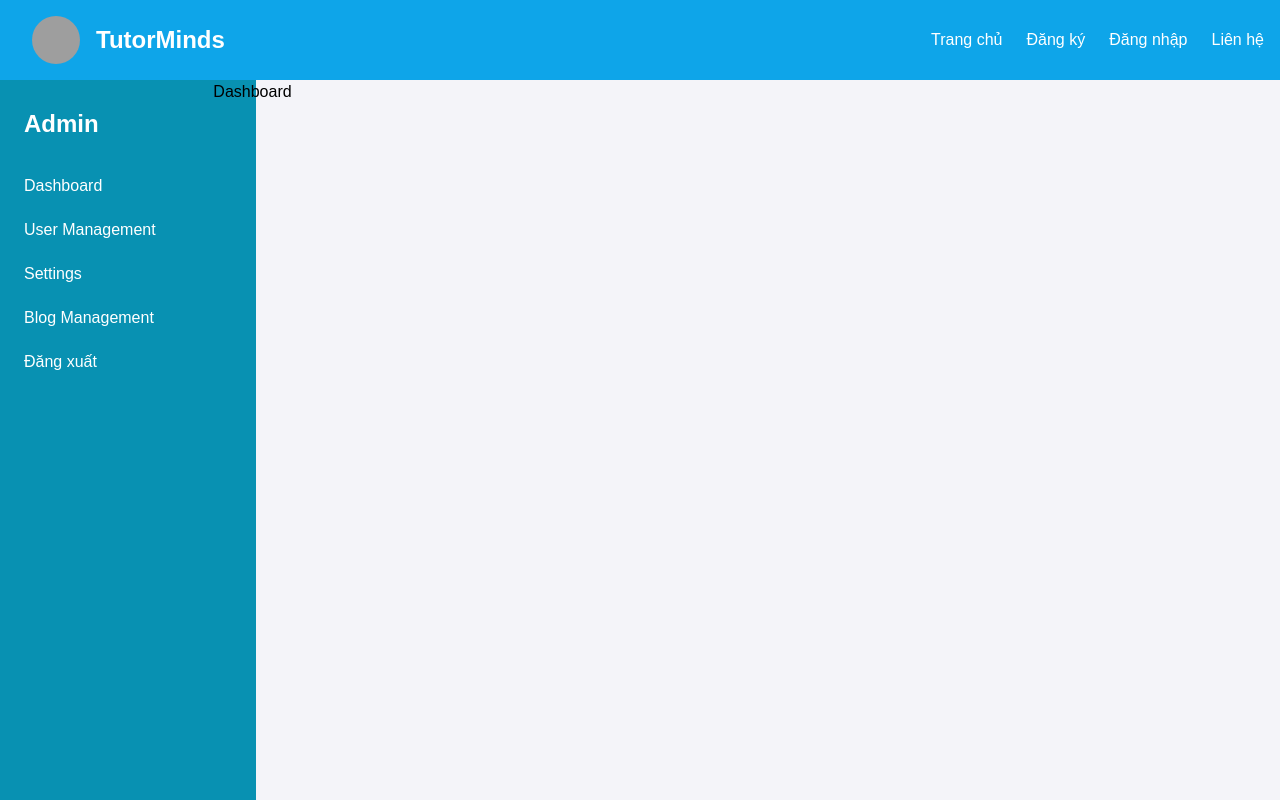
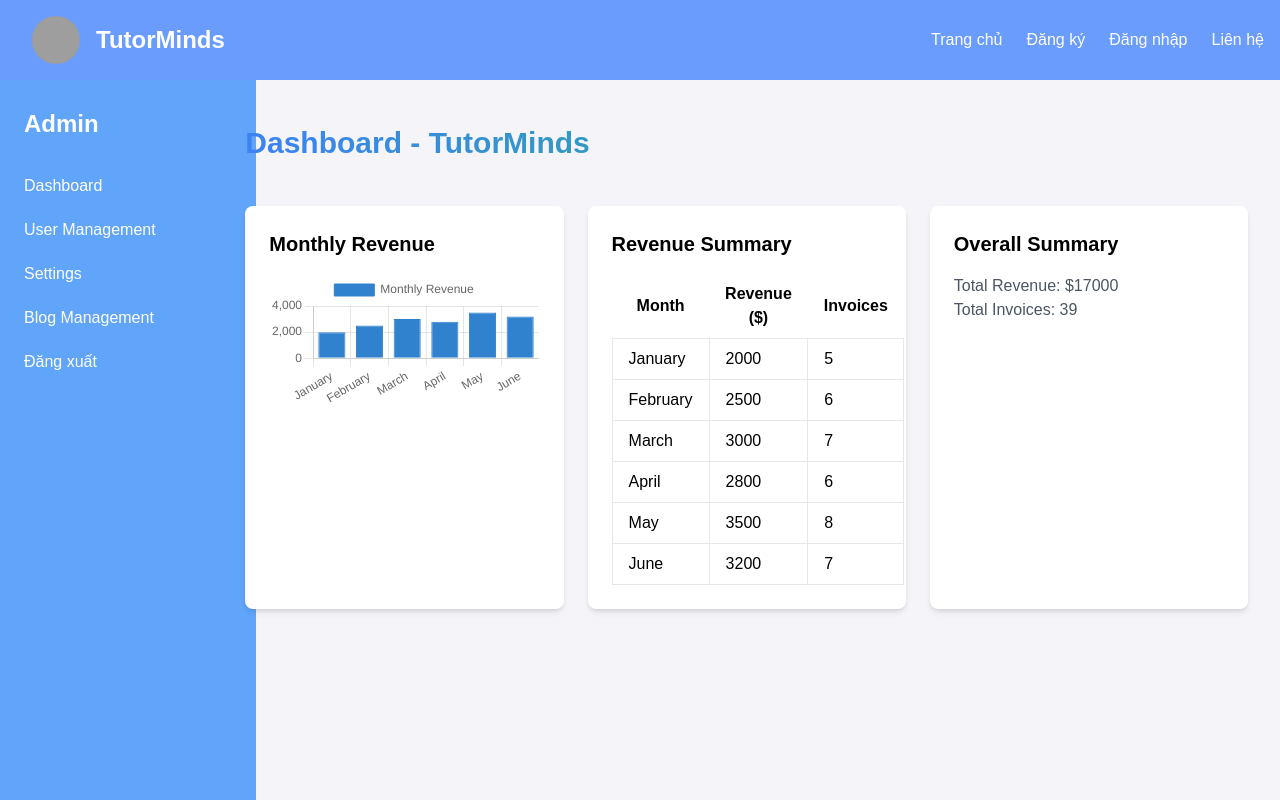
Before and after one commit to phantomthiefkid/EXE201-TutorMinds, a React (Create React App) app: page /dashboard in a window 1280 px wide. Shown: the top 800 px of the page. Built offline with nearby package versions, Linux system fonts and the light colour scheme; grey boxes are pictures that could not be loaded.

Commit message:
dashboard

```diff
--- a/package.json
+++ b/package.json
@@ -8,8 +8,10 @@
     "@testing-library/react": "^13.4.0",
     "@testing-library/user-event": "^13.5.0",
     "axios": "^1.6.8",
+    "chart.js": "^4.4.3",
     "react": "^18.3.1",
     "react-bootstrap-icons": "^1.11.4",
+    "react-chartjs-2": "^5.2.0",
     "react-dom": "^18.3.1",
     "react-redux": "^9.1.2",
     "react-router-dom": "^6.23.1",
--- a/src/components/Admin/Dashboard.js
+++ b/src/components/Admin/Dashboard.js
@@ -1,9 +1,77 @@
-import React from 'react'
+import React, { useState, useEffect } from 'react';
+import { Bar } from 'react-chartjs-2';
+import 'chart.js/auto';
+const Dashboard = () => {
+  // Dữ liệu biểu đồ
+  const [chartData, setChartData] = useState({
+    labels: ['January', 'February', 'March', 'April', 'May', 'June'],
+    datasets: [
+      {
+        label: 'Monthly Revenue',
+        backgroundColor: '#3182CE',
+        borderColor: '#3182CE',
+        borderWidth: 1,
+        hoverBackgroundColor: '#3182CE',
+        hoverBorderColor: '#3182CE',
+        data: [2000, 2500, 3000, 2800, 3500, 3200],
+      },
+    ],
+  });
 
-const Dashboard = () => {
+  // Dữ liệu bảng
+  const [tableData, setTableData] = useState([
+    { month: 'January', revenue: 2000, invoices: 5 },
+    { month: 'February', revenue: 2500, invoices: 6 },
+    { month: 'March', revenue: 3000, invoices: 7 },
+    { month: 'April', revenue: 2800, invoices: 6 },
+    { month: 'May', revenue: 3500, invoices: 8 },
+    { month: 'June', revenue: 3200, invoices: 7 },
+  ]);
+
+  // Tổng doanh thu và số hóa đơn
+  const totalRevenue = tableData.reduce((total, item) => total + item.revenue, 0);
+  const totalInvoices = tableData.reduce((total, item) => total + item.invoices, 0);
+
   return (
-    <div>Dashboard</div>
-  )
-}
+    <div className="container px-4 mx-auto sm:px-8 p-6">
+      <h2 className="text-3xl py-5 font-semibold leading-tight text-gray-800 bg-gradient-to-r from-blue-500 to-green-500 text-transparent bg-clip-text mb-6">Dashboard - TutorMinds</h2>
+      <div className="grid grid-cols-1 md:grid-cols-3 gap-6">
+        {/* Biểu đồ */}
+        <div className="bg-white p-6 rounded-lg shadow-md">
+          <h2 className="text-xl font-semibold mb-4">Monthly Revenue</h2>
+          <Bar data={chartData} />
+        </div>
+        {/* Bảng dữ liệu */}
+        <div className="bg-white p-6 rounded-lg shadow-md">
+          <h2 className="text-xl font-semibold mb-4">Revenue Summary</h2>
+          <table className="table-auto">
+            <thead>
+              <tr>
+                <th className="px-4 py-2">Month</th>
+                <th className="px-4 py-2">Revenue ($)</th>
+                <th className="px-4 py-2">Invoices</th>
+              </tr>
+            </thead>
+            <tbody>
+              {tableData.map((item, index) => (
+                <tr key={index}>
+                  <td className="border px-4 py-2">{item.month}</td>
+                  <td className="border px-4 py-2">{item.revenue}</td>
+                  <td className="border px-4 py-2">{item.invoices}</td>
+                </tr>
+              ))}
+            </tbody>
+          </table>
+        </div>
+        {/* Thống kê tổng quan */}
+        <div className="bg-white p-6 rounded-lg shadow-md">
+          <h2 className="text-xl font-semibold mb-4">Overall Summary</h2>
+          <p className="text-gray-600">Total Revenue: ${totalRevenue}</p>
+          <p className="text-gray-600">Total Invoices: {totalInvoices}</p>
+        </div>
+      </div>
+    </div>
+  );
+};
 
-export default Dashboard
+export default Dashboard;
--- a/src/components/Admin/SidebarAdmin.js
+++ b/src/components/Admin/SidebarAdmin.js
@@ -4,7 +4,7 @@ import { Link } from 'react-router-dom';
 const SidebarAdmin = ({ children }) => {
     return (
         <div className='grid grid-cols-12'>
-            <div className="h-screen col-span-2 bg-cyan-600 text-white w-64 space-y-6 py-7 px-2">
+            <div className="h-screen col-span-2 bg-blue-400 text-white w-64 space-y-6 py-7 px-2">
                 <a href="#" className="text-white flex items-center space-x-2 px-4">
                     <span className="text-2xl font-extrabold">Admin</span>
                 </a>
--- a/src/components/Header.js
+++ b/src/components/Header.js
@@ -11,7 +11,7 @@ const Header = () => {
         onClose={handleOnClose}
         visible={showModalLogin}
       ></ModalSignIn>
-      <nav className="bg-sky-500 p-4">
+      <nav style={{background: '#6A9CFD'}} className="p-4">
         <div className="container mx-auto flex justify-between items-center">
           {/* Logo and Brand */}
           <div className="flex items-center">
--- a/src/components/Usermanagement/CreateUser.js
+++ b/src/components/Usermanagement/CreateUser.js
@@ -3,7 +3,11 @@ import { Link } from "react-router-dom";
 
 const CreateUser = () => {
   return (
-    <div style={{ backgroundImage: 'url("https://i.vdoc.vn/data/image/2019/07/31/tu-the-ngoi-hoc-dung.jpg")' }} class="min-h-screen bg-gray-50 flex flex-col justify-center sm:px-6 lg:px-8 ">
+    <div style={{
+      backgroundColor: '#F3F4F6',
+      minHeight: '100vh'
+    }}
+      className="min-h-screen flex flex-col justify-center sm:px-6 lg:px-8">
       <div class="sm:mx-auto sm:w-full sm:max-w-md">
         <img
           class="mx-auto h-12 w-auto"
--- a/src/components/Usermanagement/Userlist.js
+++ b/src/components/Usermanagement/Userlist.js
@@ -25,7 +25,7 @@ const UserList = () => {
                     <div className="flex justify-between items-center mb-6">
                         <div className="flex items-center">
 
-                            <h2 className="text-2xl font-semibold leading-tight text-gray-800 bg-gradient-to-r from-blue-500 to-green-500 text-transparent bg-clip-text">
+                            <h2 className="text-3xl font-semibold leading-tight text-gray-800 bg-gradient-to-r from-blue-500 to-green-500 text-transparent bg-clip-text">
                                 Quản lí người dùng
                             </h2>
                         </div>
```
Also changed, not shown: 1 other file (tests, documents, lock files or other folders).
